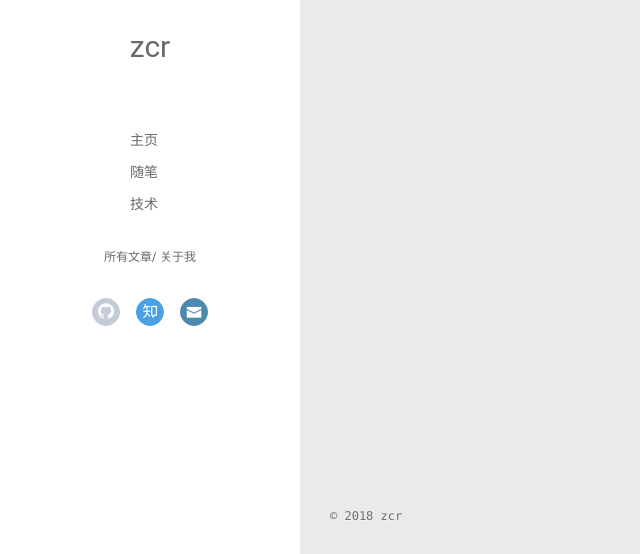
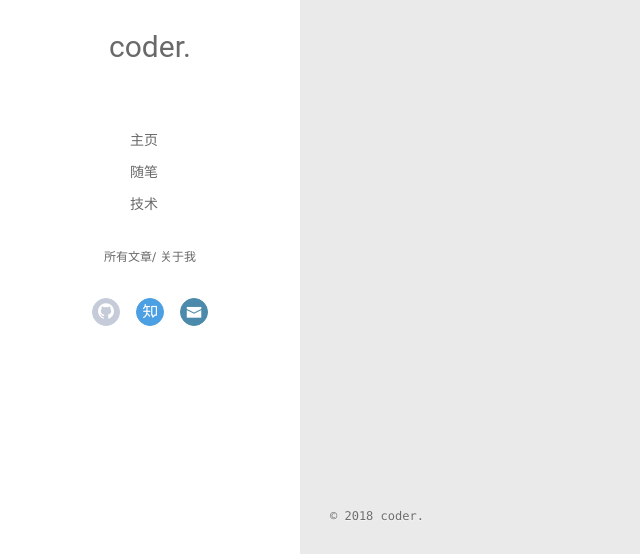
Before and after one commit to coderzcr/Senior-Java, a plain HTML site: page archives/2018/03/index.html in a window 1280 px wide. Shown: the part 243-797 px from the top of the page, 0-640 px from the left. Drawn offline with Linux system fonts and the light colour scheme.

Commit message:
Site updated: 2018-03-21 15:10:31

```diff
--- a/archives/2018/03/index.html
+++ b/archives/2018/03/index.html
@@ -8,12 +8,15 @@
   <link rel="dns-prefetch" href="http://yoursite.com">
   <title>Archives: 2018/3 | zcr&#39;s blog</title>
   <meta name="viewport" content="width=device-width, initial-scale=1, maximum-scale=1">
-  <meta property="og:type" content="website">
+  <meta name="description" content="分享技术干货，深入学习热门技术">
+<meta property="og:type" content="website">
 <meta property="og:title" content="zcr&#39;s blog">
 <meta property="og:url" content="http://yoursite.com/archives/2018/03/index.html">
 <meta property="og:site_name" content="zcr&#39;s blog">
+<meta property="og:description" content="分享技术干货，深入学习热门技术">
 <meta name="twitter:card" content="summary">
 <meta name="twitter:title" content="zcr&#39;s blog">
+<meta name="twitter:description" content="分享技术干货，深入学习热门技术">
 
     <link rel="alternative" href="/atom.xml" title="zcr&#39;s blog" type="application/atom+xml">
 
@@ -45,7 +48,7 @@
 			<img src="https://avatars2.githubusercontent.com/u/37607051?s=460&amp;v=4" class="js-avatar">
 		</a>
 		<hgroup>
-		  <h1 class="header-author"><a href="/">zcr</a></h1>
+		  <h1 class="header-author"><a href="/">coder.</a></h1>
 		</hgroup>
 
 
@@ -99,7 +102,7 @@
 				<img src="https://avatars2.githubusercontent.com/u/37607051?s=460&amp;v=4" class="js-avatar">
 			</div>
 			<hgroup>
-			  <h1 class="header-author js-header-author">zcr</h1>
+			  <h1 class="header-author js-header-author">coder.</h1>
 			</hgroup>
 
 
@@ -199,7 +202,7 @@
   <div class="outer">
     <div id="footer-info">
     	<div class="footer-left">
-    		&copy; 2018 zcr
+    		&copy; 2018 coder.
     	</div>
       	<div class="footer-right">
       		<a href="http://hexo.io/" target="_blank">Hexo</a>  Theme <a href="https://github.com/litten/hexo-theme-yilia" target="_blank">Yilia</a> by Litten
```
Also changed, not shown: 2018/03/21/hello-world/index.html (+5 -5 lines), archives/2018/index.html (+7 -4 lines), archives/index.html (+7 -4 lines), index.html (+7 -4 lines), img/alipay.png (added), img/weixinpay.png (added).
